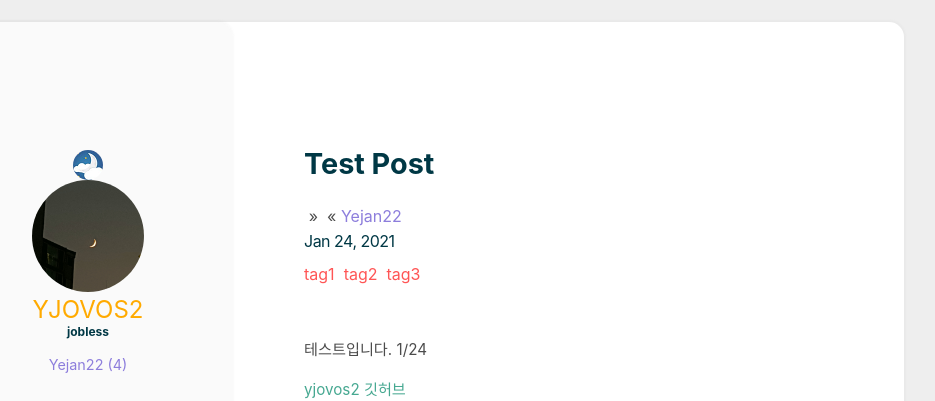
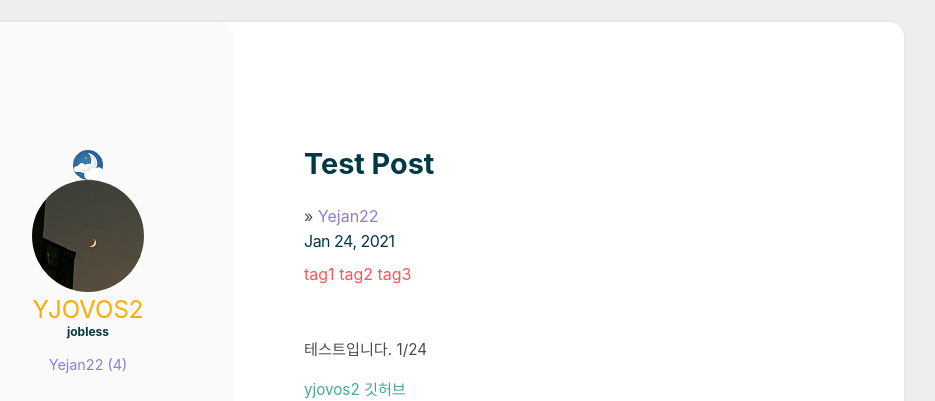
Before and after one commit to yjovoS2/yjovos2.github.io, a Jekyll site: the page built from _posts/2021-01-24-janpost.md, in a window 1280 px wide. Shown: the top 401 px of the page, without its empty margins (216-1151 px from the left). Built offline with Jekyll 4.4.1, drawn with Linux system fonts in a browser that asks for light colours.

Commit message:
change post page

```diff
--- a/_layouts/post.html
+++ b/_layouts/post.html
@@ -9,7 +9,7 @@ layout: page
     {% endif %}
     {% if page.categories %}
     <p class="post_categories">
-      &raquo;&nbsp;{% for cat_name in page.categories %}&nbsp;&laquo;
+      &raquo; {% for cat_name in page.categories %}
       <a href="{{ site.baseurl }}/categories/{{ cat_name }}">{{ cat_name }}</a>{% if forloop.last == false %},
       {% endif %}{% endfor %}
     </p>
@@ -22,7 +22,7 @@ layout: page
     <p class="post_tags">
       {% if page.tags %}
         {% for tag in page.tags %}
-          <span class="tag">{{ tag }}&nbsp;</span>
+          <span class="tag">{{ tag }} </span>
         {% endfor %}
       {% endif %}
     </p>
--- a/assets/css/main.scss
+++ b/assets/css/main.scss
@@ -549,7 +549,6 @@ img {
 
 .post_categories {
     line-height: 1;
-    margin-left: 0.3rem;
 
     a {
         color: var(--nav_font);
@@ -558,6 +557,10 @@ img {
         &:focus {
             color: var(--nav_font_hover);
         }
+    }
+
+    @include mobile-only {
+        text-align: center;
     }
 }
 
```
